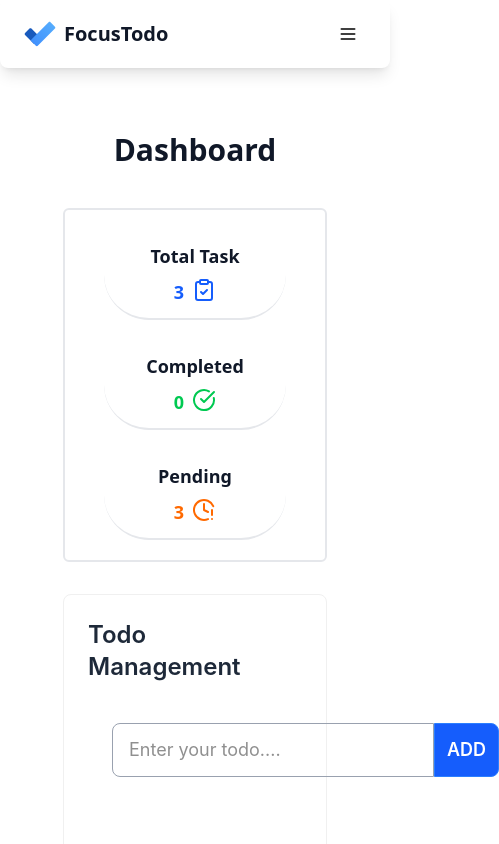
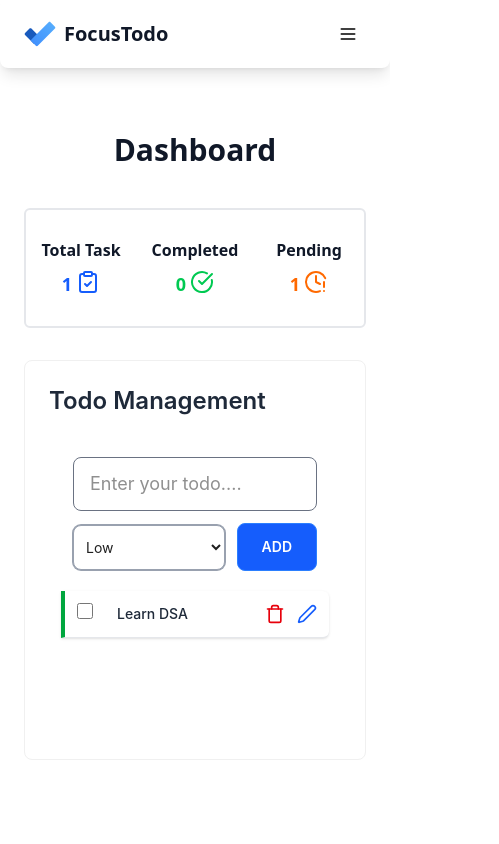
Before and after one commit to Nitheesh029/focus-todo, a React (Vite) app: page / in a window 390 px wide. Shown: the top 844 px of the page, 499 px wide, since content can reach past the window. Built offline with nearby package versions, Linux system fonts and the light colour scheme.

Commit message:
feat: enhance TodoForm with priority selection, update StatsCard styles, and implement TodoItems component for displaying todos

```diff
--- a/src/components/StatsCard.jsx
+++ b/src/components/StatsCard.jsx
@@ -3,10 +3,10 @@ import React from "react";
 const StatsCard = ({ title, icon, value, color }) => {
   return (
     <div
-      className={`w-[70%] border-b-2 border-gray-200 text-center font-semibold text-lg flex item-center justify-center flex-col gap-2 rounded-full cursor-pointer p-3 ${color} hover:border-b-10 hover:border-slate-900 transition-all`}
+      className={`w-[70%] md:border-b-2 border-gray-200 text-center font-semibold md:text-lg flex item-center justify-center flex-col gap-2 md:rounded-full cursor-pointer py-2 md:p-3 ${color} hover:border-b-10 hover:border-slate-900 transition-all `}
     >
       <span className="text-md text-gray-900">{title}</span>
-      <div className="flex gap-2 w-full justify-center">
+      <div className="flex gap-1 md:gap-2 w-full justify-center text-lg md:items-center">
         <span>{value}</span>
         <span>{icon}</span>
       </div>
--- a/src/components/TodoForm.jsx
+++ b/src/components/TodoForm.jsx
@@ -3,25 +3,52 @@ import { useSelector, useDispatch } from "react-redux";
 import { addTodo } from "../store/todoSlice";
 const TodoForm = () => {
   const [input, setInput] = useState("");
+  const [priority, setPriority] = useState(0);
+
   const dispatch = useDispatch();
+
   const todos = useSelector((state) => state.todos || []);
+
   const addTodoHandler = (e) => {
     e.preventDefault();
     if (input.trim()) {
-      dispatch(addTodo(input));
+      dispatch(addTodo({ todo: input, priority: priority }));
       setInput("");
       console.log(todos);
     }
   };
+
+  const priorityOptions = [
+    { value: 0, label: "Low", color: "text-green-500" },
+    { value: 1, label: "Medium", color: "text-yellow-500" },
+    { value: 2, label: "High", color: "text-red-500" },
+  ];
+
   return (
-    <div className="w-full p-3 flex items-center">
+    <>
+      <div className="w-full p-3 hidden md:flex items-center flex-row">
         <input
           type="text"
-        className="flex-1 px-4 py-3 border-1 border-gray-400 rounded-l-lg outline-none text-lg"
+          className="flex-1 px-4 py-3 border-1 border-gray-500 rounded-l-lg outline-none text-lg"
           placeholder="Enter your todo...."
           value={input}
           onChange={(e) => setInput(e.target.value)}
         />
+        <select
+          value={priority}
+          onChange={(e) => setPriority(Number(e.target.value))}
+          className="px-3 py-3 border border-gray-400  outline-none text-lg bg-white ring-1 ring-gray-400 cursor-pointer"
+        >
+          {priorityOptions.map((option) => (
+            <option
+              key={option.value}
+              value={option.value}
+              className={`${option.color}`}
+            >
+              {option.label}
+            </option>
+          ))}
+        </select>
         <button
           className="p-3 bg-blue-600 hover:bg-blue-700 text-white font-semibold border-1 border-blue-500 cursor-pointer rounded-r-lg text-lg"
           onClick={addTodoHandler}
@@ -29,6 +56,41 @@ const TodoForm = () => {
           ADD
         </button>
       </div>
+      <div className="w-full flex flex-col md:hidden gap-3 p-3">
+        <div className="w-full">
+          <input
+            type="text"
+            className="w-full px-4 py-3 border border-gray-500 rounded-lg outline-none text-lg"
+            placeholder="Enter your todo...."
+            value={input}
+            onChange={(e) => setInput(e.target.value)}
+          />
+        </div>
+        <div className="flex items-center gap-3 w-full">
+          <select
+            value={priority}
+            onChange={(e) => setPriority(Number(e.target.value))}
+            className="flex-1 md:px-3 px-2 py-3 border border-gray-400 rounded-lg outline-none md:text-lg text-md bg-white ring-1 ring-gray-400 cursor-pointer"
+          >
+            {priorityOptions.map((option) => (
+              <option
+                key={option.value}
+                value={option.value}
+                className={`${option.color}`}
+              >
+                {option.label}
+              </option>
+            ))}
+          </select>
+          <button
+            className="px-6 py-3 bg-blue-600 hover:bg-blue-700 text-white font-semibold border border-blue-500 cursor-pointer rounded-lg md:text-lg text-md"
+            onClick={addTodoHandler}
+          >
+            ADD
+          </button>
+        </div>
+      </div>
+    </>
   );
 };
 
--- /dev/null
+++ b/src/components/TodoItems.jsx
@@ -0,0 +1,40 @@
+import { Pen, Trash } from "lucide-react";
+import { useState, useEffect } from "react";
+const TodoItems = ({ title, priority }) => {
+  const [todo, setTodo] = useState(title);
+  const color = getColor(priority);
+  function getColor(priority) {
+    if (priority === 0) return "border-l-green-600";
+    else if (priority === 1) return "border-l-yellow-600";
+    else if (priority === 2) return "border-l-red-600";
+    else return "border-l-gray-600"; // default case
+  }
+
+  return (
+    <div
+      className={`flex items-center justify-between border-l-4 ${color} border-b border-gray-200 bg-white hover:bg-gray-50 transition-colors shadow-sm rounded-r-md`}
+    >
+      <div className="p-3">
+        <input
+          type="checkbox"
+          className="w-4 h-4 text-blue-600 border-gray-300 rounded focus:ring-blue-500 cursor-pointer"
+        />
+      </div>
+      <div className="flex-1 p-3 outline-none">
+        <input
+          type="text"
+          className="w-full border-none outline-none bg-transparent text-gray-800 font-medium placeholder-gray-400"
+          placeholder="Enter todo..."
+          value={todo}
+          disabled={true}
+        />
+      </div>
+      <div className="flex items-center gap-3 p-3">
+        <Trash className="w-5 h-5 text-red-600 hover:text-red-700 cursor-pointer transition-colors" />
+        <Pen className="w-5 h-5 text-blue-600 hover:text-blue-700 cursor-pointer transition-colors" />
+      </div>
+    </div>
+  );
+};
+
+export default TodoItems;
--- a/src/components/index.js
+++ b/src/components/index.js
@@ -1,4 +1,5 @@
 import NavBar from "./NavBar";
 import TodoForm from "./TodoForm";
 import StatsCard from "./StatsCard";
-export { NavBar, TodoForm, StatsCard };
+import TodoItems from "./TodoItems";
+export { NavBar, TodoForm, TodoItems, StatsCard };
--- a/src/pages/ManageTodo.jsx
+++ b/src/pages/ManageTodo.jsx
@@ -2,7 +2,7 @@ import React from "react";
 import { Card, Statistic } from "antd";
 import { ClockAlert, ClipboardCheck, CircleCheckBig } from "lucide-react";
 import { useSelector } from "react-redux";
-import { StatsCard, TodoForm } from "../components";
+import { StatsCard, TodoForm, TodoItems } from "../components";
 
 const ManageTodo = () => {
   const todos = useSelector((state) => state.todos || []);
@@ -15,12 +15,12 @@ const ManageTodo = () => {
   const pendingTasks = totalTasks - completedTodo;
 
   return (
-    <div className="mt-10 w-[80%] md:max-w-7xl mx-auto p-6">
+    <div className="mt-10 w-[100%] md:max-w-7xl mx-auto p-6">
       <div className="text-center text-3xl md:text-4xl lg:text-5xl font-bold text-gray-900">
         Dashboard
       </div>
       <div className="flex w-full flex-col md:flex-row mx-auto text-center mt-10">
-        <div className="flex flex-col w-full md:w-[20%] gap-5 items-center border-2 border-gray-200 py-5 rounded-md">
+        <div className="flex md:flex-col w-full md:w-[20%] gap-1 items-center border-2 border-gray-200 py-5 rounded-md">
           <StatsCard
             title={"Total Task"}
             icon={<ClipboardCheck />}
@@ -41,13 +41,22 @@ const ManageTodo = () => {
           />
         </div>
 
-        <div className="flex flex-col flex-1 w-full md:w-[70%] mt-8 md:mt-0 md:ml-8">
+        <div className="flex flex-col flex-1 w-[100%] md:w-[70%] mt-8 md:mt-0 md:ml-8">
           <Card className="min-h-[400px]">
             <h2 className="text-2xl font-semibold text-gray-800 mb-4 text-left">
               Todo Management
             </h2>
             <div className="flex flex-col p-3">
               <TodoForm />
+              <div className="w-full mt-2 flex flex-col gap-3">
+                {todos.map((todo) => (
+                  <TodoItems
+                    key={todo.id}
+                    title={todo.todo}
+                    priority={todo.priority}
+                  />
+                ))}
+              </div>
             </div>
           </Card>
         </div>
--- a/src/store/todoSlice.js
+++ b/src/store/todoSlice.js
@@ -9,20 +9,6 @@ const initialState = [
     priority: 0,
     createdAt: new Date().toISOString(),
   },
-  {
-    id: 2,
-    todo: "Learn web dev",
-    completed: true,
-    priority: 0,
-    createdAt: new Date().toISOString(),
-  },
-  {
-    id: 3,
-    todo: "Learn aptitude",
-    completed: true,
-    priority: 0,
-    createdAt: new Date().toISOString(),
-  },
 ];
 
 export const todoSlice = createSlice({
@@ -30,11 +16,12 @@ export const todoSlice = createSlice({
   initialState,
   reducers: {
     addTodo: (state, action) => {
+      const { todo, priority } = action.payload;
       const newTodo = {
         id: uuidv4(),
-        todo: action.payload,
+        todo,
         completed: false,
-        priority: 0,
+        priority,
         createdAt: new Date().toISOString(),
       };
       state.push(newTodo);
```
Lines whose indentation alone changed are shown as unchanged.
